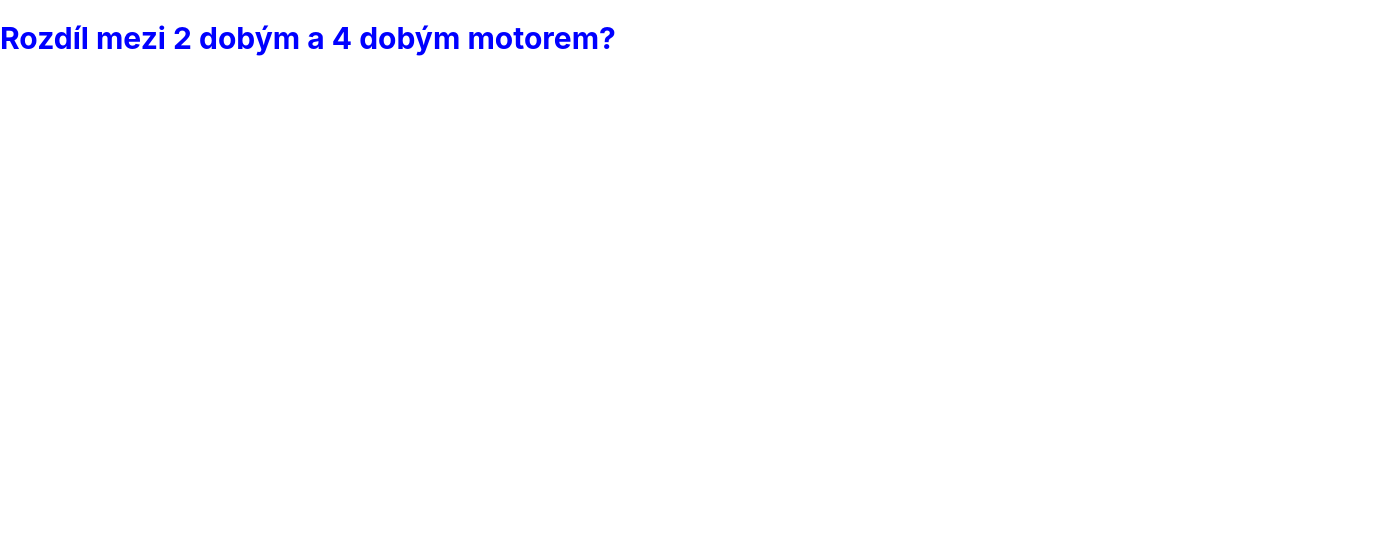
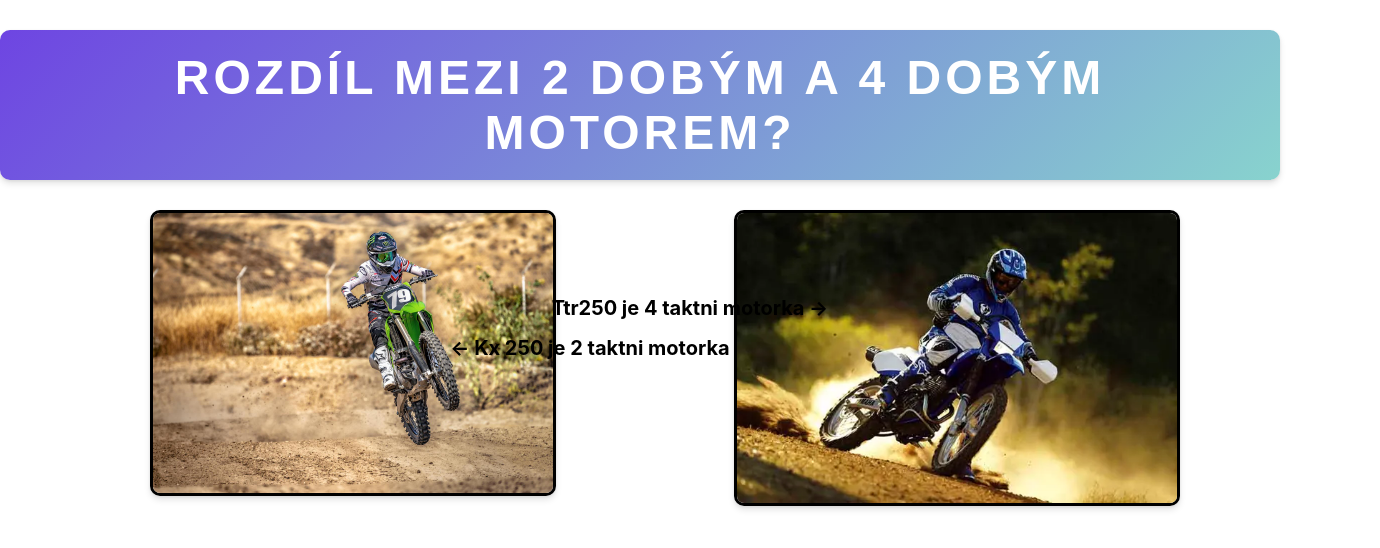
Before and after one commit to TonyKmoch/ghostmoto, a React (Create React App) app: page / in a window 1280 px wide. Shown: the top 548 px of the page, 1380 px wide, since content can reach past the window. Built offline with nearby package versions, Linux system fonts and the light colour scheme.

Commit message:
nadpis popis obrrazku a vzhled obrazku + animace

```diff
--- a/src/App.css
+++ b/src/App.css
@@ -14,6 +14,96 @@
 }
 
 .nadpis {
-  font-size: 30px;
-  color: blue;
+  font-size: 48px;
+  color: #ffffff;
+  font-family: 'Poppins', sans-serif;
+  padding: 20px;
+  margin: 30px 0;
+  text-align: center;
+  text-transform: uppercase;
+  letter-spacing: 4px;
+  background: linear-gradient(135deg, #6e45e2, #88d3ce);
+  border-radius: 10px;
+  box-shadow: 0 4px 6px rgba(0, 0, 0, 0.1), 0 1px 3px rgba(0, 0, 0, 0.08);
+  transition: transform 0.2s ease-in-out, box-shadow 0.2s ease-in-out;
+  cursor: pointer;
 }
+
+.nadpis:hover {
+  transform: scale(1.05);
+  box-shadow: 0 8px 15px rgba(0, 0, 0, 0.3);
+}
+
+.obrazek1 {
+  width: 100%;
+  max-width: 400px;
+  border: 3px solid #000;
+  height: auto;
+  border-radius: 10px;
+  box-shadow: 0 4px 6px rgba(0, 0, 0, 0.1), 0 1px 3px rgba(0, 0, 0, 0.08);
+  margin: 20px auto;
+  /* Původní odsazení */
+  margin-left: 150px;
+  /* Posun obrázku doleva o 20px */
+  margin-top: 0px;
+  display: block;
+  transition: transform 0.3s ease, box-shadow 0.3s ease;
+}
+
+.obrazek1:hover {
+  transform: scale(1.05);
+  box-shadow: 0 8px 15px rgba(0, 0, 0, 0.3);
+}
+
+.obrazek1:active {
+  transform: scale(2);
+  box-shadow: 0 2px 4px rgba(0, 0, 0, 0.3);
+  margin-left: 524px;
+}
+
+.obrazek2 {
+  width: 100%;
+  max-width: 440px;
+  border: 3px solid #000;
+  height: auto;
+  border-radius: 10px;
+  box-shadow: 0 4px 6px rgba(0, 0, 0, 0.1), 0 1px 3px rgba(0, 0, 0, 0.08);
+  margin: 20px auto;
+  /* Původní odsazení */
+  margin-right: 100px;
+  /* Posun obrázku doprava o 20px */
+  margin-top: 30px;
+  display: block;
+  transition: transform 0.3s ease, box-shadow 0.3s ease;
+}
+
+.obrazek2:hover {
+  transform: scale(1.05);
+  box-shadow: 0 8px 15px rgba(0, 0, 0, 0.3);
+}
+
+.obrazek2:active {
+  transform: scale(2);
+  box-shadow: 0 2px 4px rgba(0, 0, 0, 0.3);
+  margin-left: 524px;
+}
+
+.popis1 {
+  font-size: 20px;
+  padding: 20px;
+  margin: -200px 0;
+  margin-left: -100px;
+  text-align: center;
+  border-radius: 10px;
+  cursor: pointer;
+}
+
+.popis2 {
+  font-size: 20px;
+  padding: 20px;
+  margin: -250px 0;
+  margin-right: -100px;
+  text-align: center;
+  border-radius: 10px;
+  cursor: pointer;
+}
--- a/src/App.js
+++ b/src/App.js
@@ -1,8 +1,17 @@
 import React from 'react';
 import "./App.css";
+import kx250Image from './image/kx250.jpg'; // Import obrázku
+import ttr250 from './image/ttr250.webp'
+
 function Nadpis() {
   return (
-    <h1 className='nadpis'>Rozdíl mezi 2 dobým a 4 dobým motorem?</h1>
-  )
+    <div className='App'>
+      <h1 className='nadpis'>Rozdíl mezi 2 dobým a 4 dobým motorem?</h1>
+      <img src={kx250Image} alt='Na obrázku kx 250 2 takt' className='obrazek1' />
+      <p className='popis1'><b>&#8592; Kx 250 je 2 taktni motorka </b></p>
+      <img src={ttr250} alt='Na obrazku je ttr 250 4 takt' className='obrazek2' />
+      <p className='popis2'><b>Ttr250 je 4 taktni motorka &#8594;</b></p>
+    </div>
+  );
 }
 export default Nadpis;
```
Also changed, not shown: src/image/kx250.jpg (added), src/image/ttr250.webp (added).
